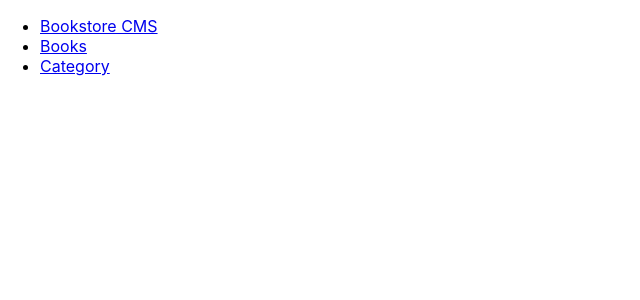
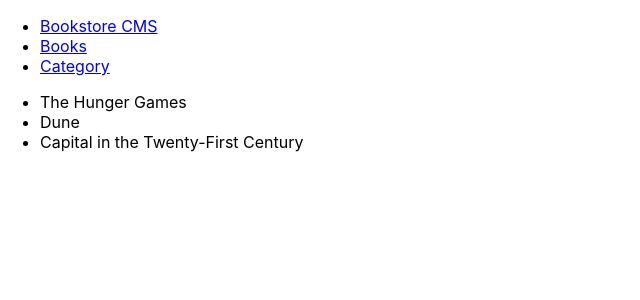
Before and after one commit to anyepeter/bookstore, a React (Create React App) app: page / in a window 1280 px wide. Shown: the top 300 px of the page, without its empty margins (0-640 px from the left). Built offline with nearby package versions, Linux system fonts and the light colour scheme.

Commit message:
create the bookitem container

```diff
--- a/src/App.js
+++ b/src/App.js
@@ -1,9 +1,11 @@
 import Navbar from './components/navbar';
+import Bookitems from './components/bookItem';
 
 function App() {
   return (
     <>
       <Navbar />
+      <Bookitems />
     </>
   );
 }
--- /dev/null
+++ b/src/components/bookItem.js
@@ -0,0 +1,33 @@
+import React from 'react';
+
+const Bookitems = () => {
+  const bookLists = [
+    {
+      id: 1,
+      title: 'The Hunger Games',
+      author: 'Suzanana Collins',
+    },
+    {
+      id: 2,
+      title: 'Dune',
+      author: 'Will Smiths',
+    },
+    {
+      id: 3,
+      title: 'Capital in the Twenty-First Century',
+      author: 'Chirs Jenner',
+    },
+  ];
+  return (
+    <div>
+      <ul>
+        {bookLists.map((book) => (
+          <li key={book.id}>{book.title}</li>
+        ))}
+
+      </ul>
+    </div>
+  );
+};
+
+export default Bookitems;
```
